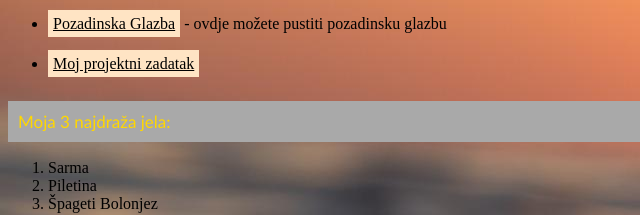
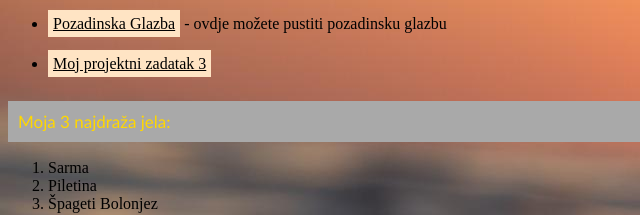
Before and after one commit to MarinGrf/MarinLipsinic, a plain HTML site: page index.html in a window 1280 px wide. Shown: the part 360-575 px from the top of the page, 0-640 px from the left. Drawn offline with Linux system fonts and the light colour scheme.

Commit message:
Update index.html

```diff
--- a/index.html
+++ b/index.html
@@ -21,7 +21,7 @@
 	<ul>
 	<li><a href="vjezba10b.html">Moji multimediji</a></li>
 		<li><a href="https://www.youtube.com/watch?v=4fezP875xOQ">Pozadinska Glazba</a> - ovdje možete pustiti pozadinsku glazbu</li>
-	<li><a href="slike/Marin_Lipšinić_projektni_zadatak1.pdf">Moj projektni zadatak</a></li>
+	<li><a href="Pocetna.html">Moj projektni zadatak 3</a></li>
 	</ul>
 	<p>Moja 3 najdraža jela:</p>
 
```
